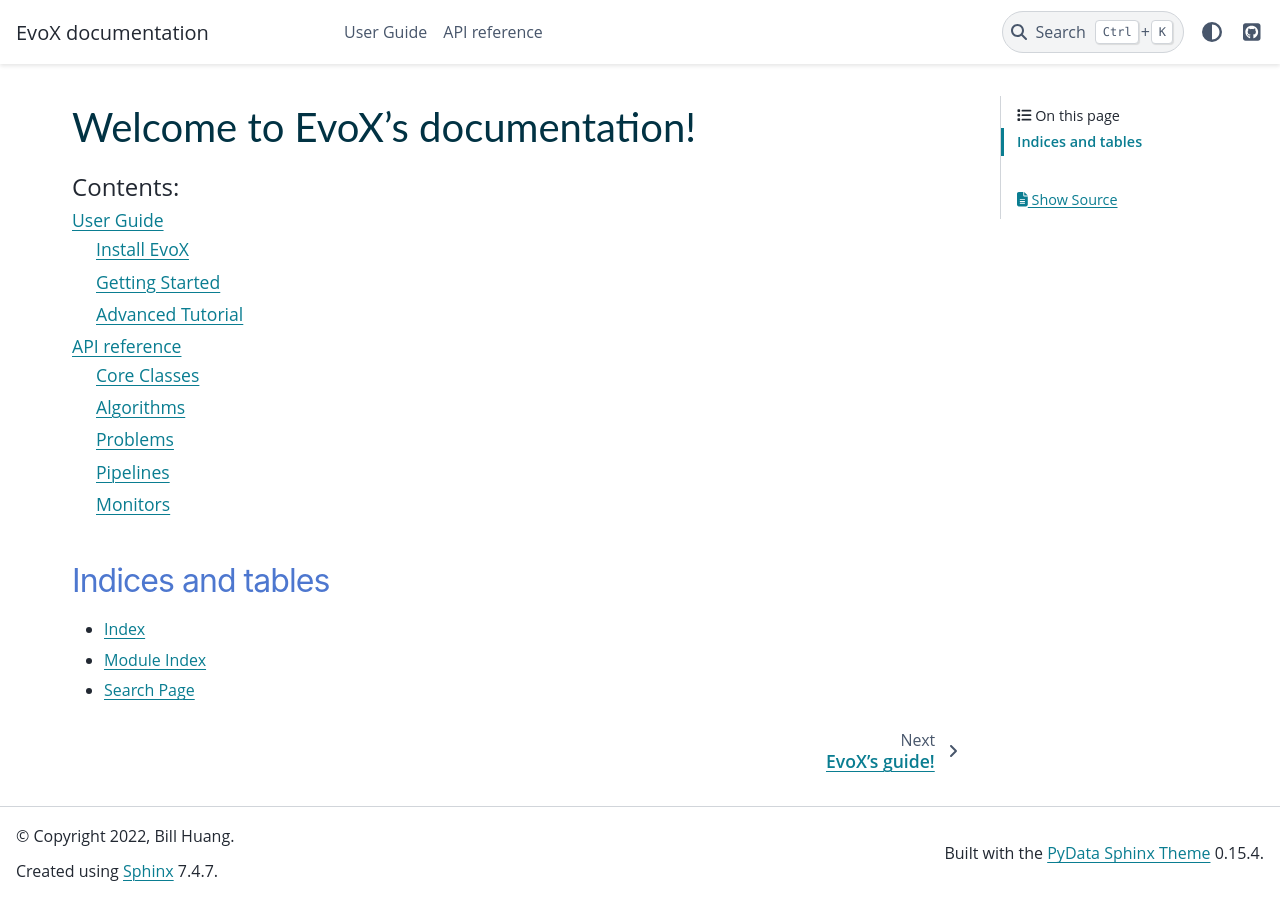
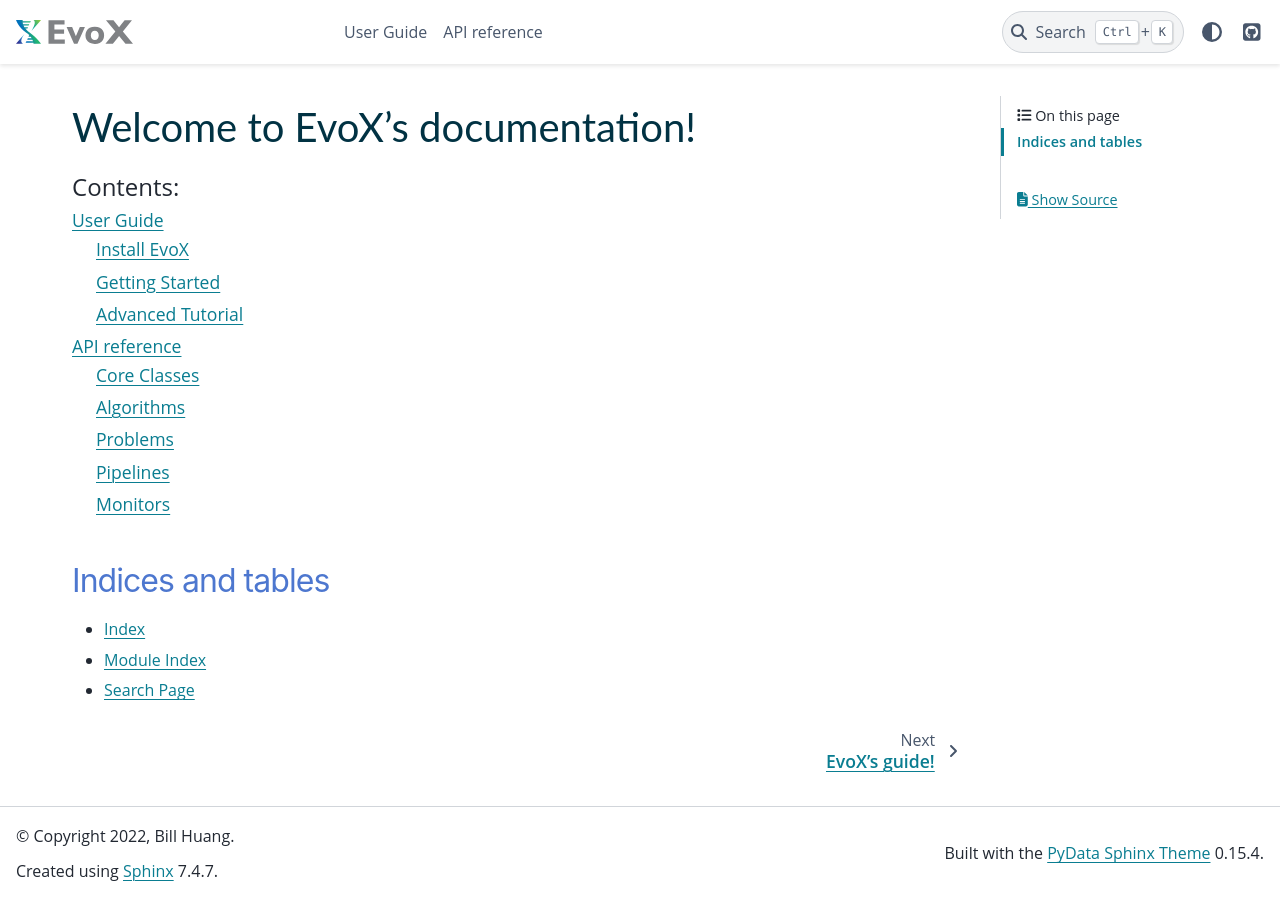
Before and after one commit to EMI-Group/evox, a Sphinx documentation site: the page built from docs/source/index.rst, in a window 1280 px wide. Built offline with Sphinx 7.4.7 and the PyData theme 0.15.4, drawn with Linux system fonts in a browser that asks for light colours.

Commit message:
docs: add evox logo
docs: add sphinx-favicon as a dependency

docs: update css

```diff
--- a/docs/source/_static/evox.css
+++ b/docs/source/_static/evox.css
@@ -4,11 +4,11 @@ original css file: https://raw.githubusercontent.com/numpy/numpy/main/doc/source
 */
 
 .navbar-brand img {
-  height: 75px;
+  height: 75%;
 }
 
 .navbar-brand {
-  height: 75px;
+  height: 75%;
 }
 
 body {
--- a/docs/source/conf.py
+++ b/docs/source/conf.py
@@ -37,6 +37,7 @@ extensions = [
     "sphinx.ext.napoleon",
     "sphinx_copybutton",
     "sphinx_design",
+    "sphinx_favicon",
 ]
 
 # Add any paths that contain templates here, relative to this directory.
@@ -63,10 +64,19 @@ autodoc_mock_imports = [
 # a list of builtin themes.
 #
 html_theme = "pydata_sphinx_theme"
-
+html_logo = "_static/evox_logo_with_title.svg"
 html_theme_options = {
     "github_url": "https://github.com/EMI-Group/evox",
+    "logo": {
+        "alt_text": "EvoX logo image",
+        "text": "",
+    },
 }
+favicons = [
+    "favicon-16x16.ico",
+    "favicon-32x32.ico",
+]
+
 
 # Add any paths that contain custom static files (such as style sheets) here,
 # relative to this directory. They are copied after the builtin static files,
```
Also changed, not shown: README.md (+1 -1 lines), docs/source/_static/evox_logo.png (renamed from logo.png), docs/source/_static/evox_logo_with_title.svg (added), docs/source/_static/favicon-16x16.ico (added), docs/source/_static/favicon-32x32.ico (added), 1 other file.
